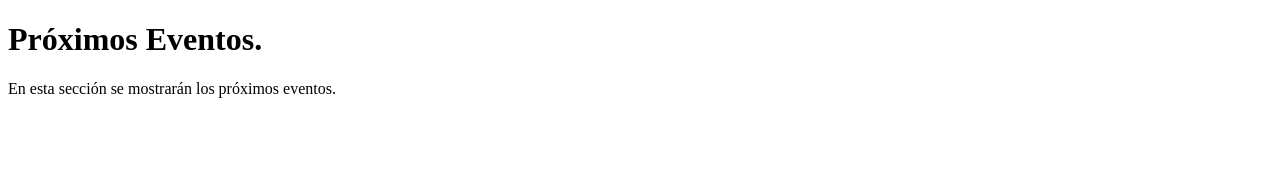
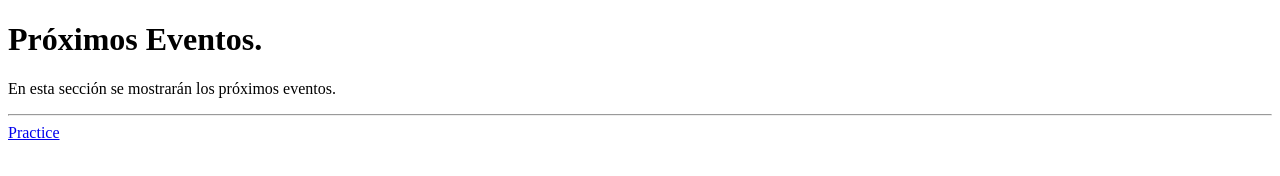
Before and after one commit to edskate/Programa--o_001, a plain HTML site: page index01.html in a window 1280 px wide. Drawn offline with Linux system fonts and the light colour scheme.

Commit message:
atualizado

```diff
--- a/index01.html
+++ b/index01.html
@@ -9,7 +9,7 @@
     <h1>Próximos Eventos.</h1>
 
     <p>En esta sección se mostrarán los próximos eventos.</p>
-
-
+<hr>
+<a href="index02.html">Practice</a>
 </body>
 </html>
```
